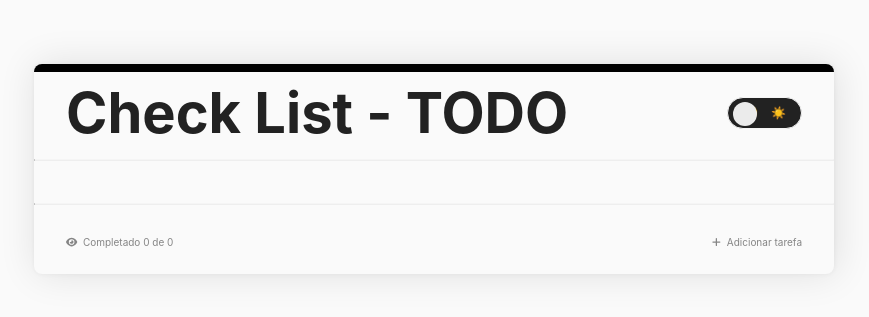
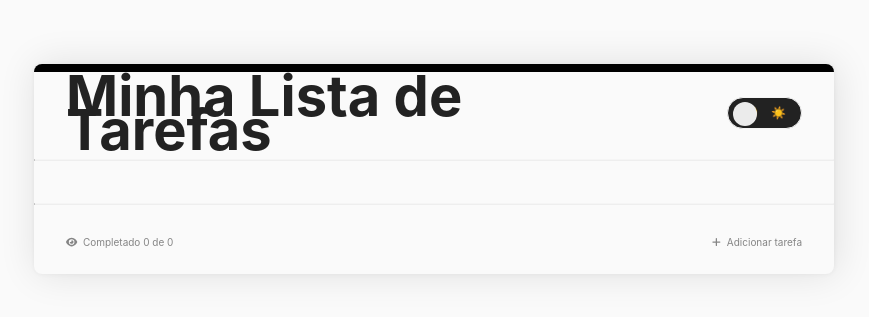
Before and after one commit to fernanduandrade/check-list, a Vue app in the folder vue/: page / in a window 1280 px wide. Shown: the part 231-548 px from the top of the page, without its empty margins (206-1075 px from the left). Built offline with nearby package versions, Linux system fonts and the light colour scheme.

Commit message:
fix: removido double click para editar title do todo

```diff
--- a/vue/src/views/todos/index.vue
+++ b/vue/src/views/todos/index.vue
@@ -80,7 +80,7 @@ const todoTitleChanged = (todo: Todo) => {
 <template>
   <main class="container">
     <header class="check-list__header">
-      <h1>Check List - TODO</h1>
+      <h1>Minha Lista de Tarefas</h1>
       <ThemeButton />
     </header>
     <divider />
@@ -96,7 +96,7 @@ const todoTitleChanged = (todo: Todo) => {
         </div>
         <div v-else class="check-list__section task__title">
           <label :class="`check-list__section task__title${(!todo.title ? '--empty' : '')}`"
-            @dblclick="changeTodoTitle(todo)" for="">{{ todo.title ? todo.title : `Título` }}</label>
+            @click="changeTodoTitle(todo)" for="">{{ todo.title ? todo.title : `Título` }}</label>
         </div>
 
         <div class="check-list__section task__actions">
```
